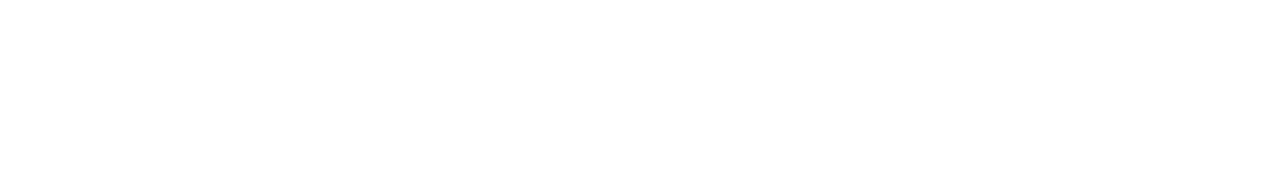
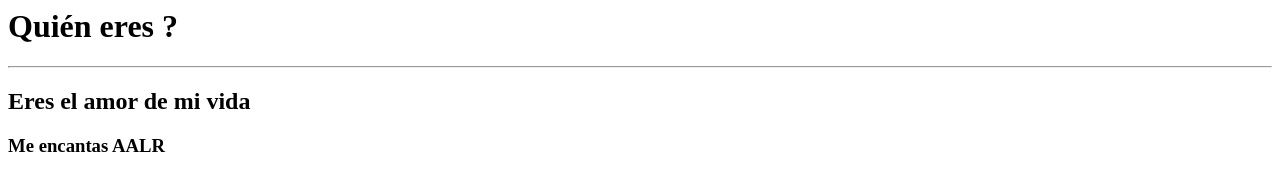
Before and after one commit to jgarabo74/FullStack_Udemy, a plain HTML site: page index.html in a window 1280 px wide. Drawn offline with Linux system fonts and the light colour scheme.

Commit message:
Update index.html

```diff
--- a/index.html
+++ b/index.html
@@ -1,15 +1,11 @@
-<!-- TODO 1: Create the HTML Boilerplate -->
-
-<!-- TODO 2: Add Your previous projects' HTML into the public folder -->
-
-<!-- TODO 3: Take screenshots of your project previews and add the images to the images folder -->
-
-<!-- TODO 4: Add titles/subtitles etc. -->
-
-<!-- TODO 5: Add a link to the project pages -->
-
-<!-- TODO 6: Add images to show the project previews
-HINT for TODO 6: You can use the height attribute set to 200 to make the image smaller:
-https://developer.mozilla.org/en-US/docs/Web/HTML/Element/img#attr-height -->
-
-<!-- TODO 7: Add the Contact Me and About Me page links -->
+<html>
+  <head>
+    <title>T e  A m o</title>
+  </head>
+  <body>
+    <h1>Quién eres ?</h1>
+    <hr />
+    <h2>Eres el amor de mi vida</h2>
+    <h3>Me encantas AALR</h3>
+  </body>
+</html>
```
